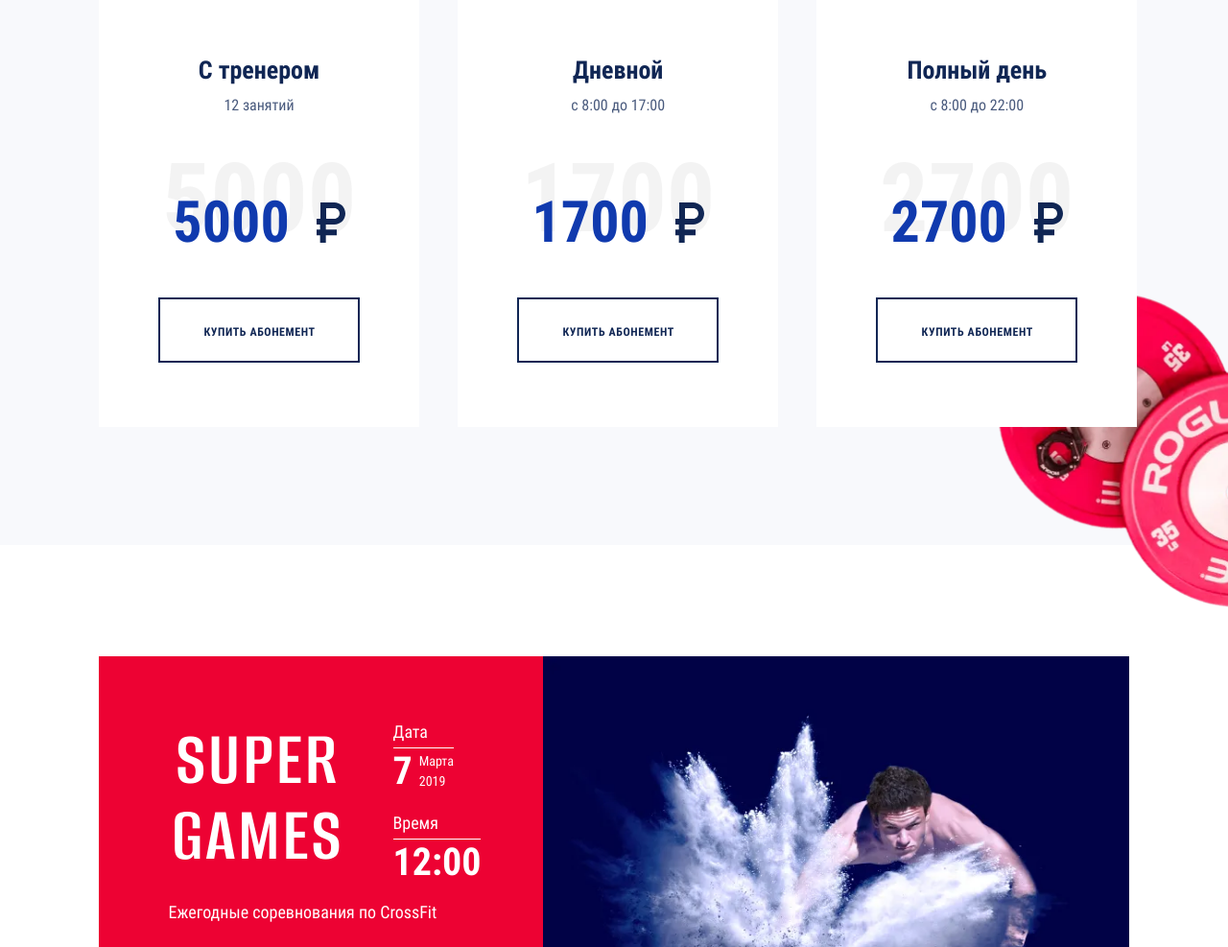
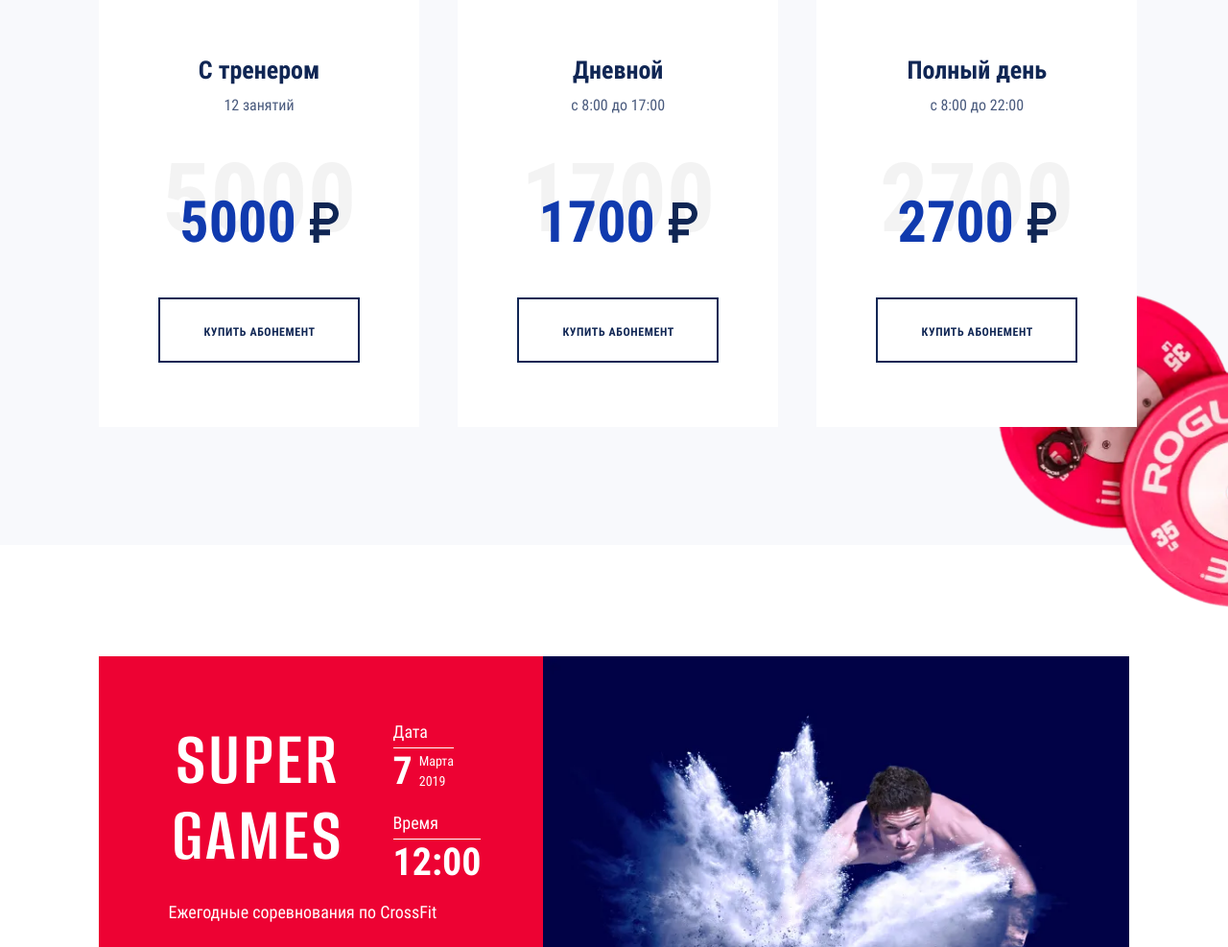
Before and after one commit to Lyezik/Fitness, a website with bundled scripts: page source/index.html in a window 1280 px wide. Shown: the part 1695-2682 px from the top of the page at 96% size. Built offline with nearby package versions, Linux system fonts and the light colour scheme; files whose address does not match are found by name.

Commit message:
исправляет ошибки

```diff
--- a/source/sass/blocks/membership.scss
+++ b/source/sass/blocks/membership.scss
@@ -201,13 +201,13 @@
   span {
     position: relative;
     z-index: 2;
-    margin-right: 14px;
+    margin-right: 7px;
     max-width: 273px;
     word-wrap: break-word;
     text-align: center;
 
     @include vp-767 {
-      margin-right: 10px;
+      margin-right: 5px;
     }
   }
 
--- a/source/sass/blocks/promo.scss
+++ b/source/sass/blocks/promo.scss
@@ -55,7 +55,7 @@
 
   @include vp-767 {
     grid-template-columns: 1fr;
-    gap: 31px;
+    gap: 30px;
   }
 }
 
--- a/source/sass/blocks/review.scss
+++ b/source/sass/blocks/review.scss
@@ -20,7 +20,7 @@
     display: grid;
     grid-template-columns: 1fr 1fr;
     column-gap: 10px;
-    row-gap: 9px;
+    row-gap: 15px;
     width: 100%;
     padding: 40px 25px 27px 25px;
   }
@@ -33,7 +33,9 @@
     line-height: 150%;
 
     @include vp-767 {
-      padding-top: 7px;
+      grid-row: span 2;
+      display: flex;
+      align-items: center;
       padding-left: 6px;
       line-height: 130%;
     }
--- a/source/sass/blocks/reviews.scss
+++ b/source/sass/blocks/reviews.scss
@@ -9,7 +9,7 @@
 
   @include vp-767 {
     padding-top: 36px;
-    padding-bottom: 30px;
+    padding-bottom: 32px;
   }
 
   h2 {
@@ -122,7 +122,7 @@
     }
 
     @include vp-767 {
-      right: 15px;
+      right: 13px;
     }
   }
 
```
Also changed, not shown: build/css/style.css, build/css/style.min.css, 1 other file.
